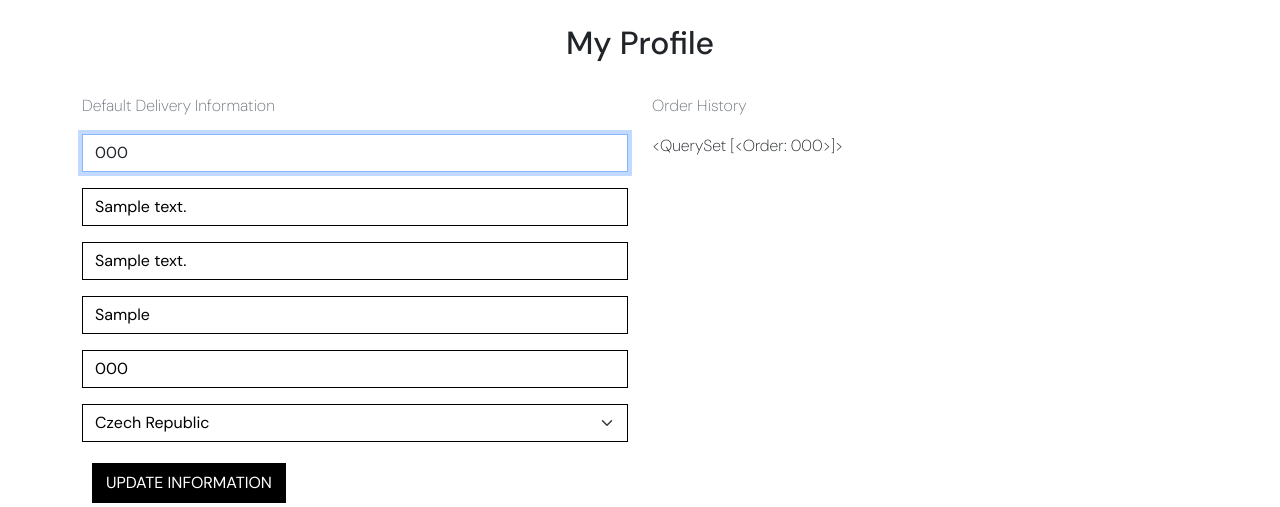
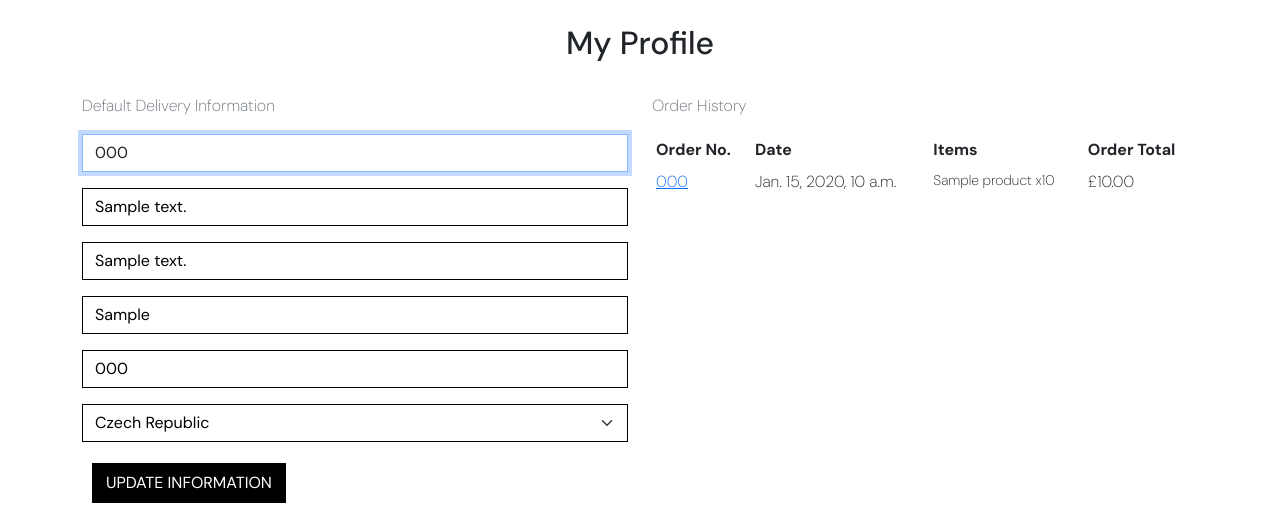
Before and after one commit to j-mlo/syne_candles, a Django app: page /profile/ in a window 1280 px wide. Shown: the part 153-660 px from the top of the page. Run offline with Django 5.2, Linux system fonts and the light colour scheme; a user stored in the database is signed in; tables that the repository leaves empty hold one stand-in row (values such as "Sample post"); some libraries are stand-ins or nearby versions; some web fonts are replaced.

Commit message:
Update profile and checkout views to include UserProfileForm and order history

```diff
--- a/profiles/static/profiles/css/profile.css
+++ b/profiles/static/profiles/css/profile.css
@@ -15,3 +15,8 @@
 #id_default_country option:first-child {
     color: #7C4D3C;
 }
+
+.order-history {
+    max-height: 416px;
+    overflow-y: auto;
+}
--- a/profiles/templates/profiles/profile.html
+++ b/profiles/templates/profiles/profile.html
@@ -15,6 +15,7 @@
     </div>
 
     <div class="row">
+        <!-- Default Delivery -->
         <div class="col-12 col-lg-6">
             <p class="text-muted">Default Delivery Information</p>
             <form method="POST" action="{% url 'profile' %}" class="mt-3" id="profile-update-form">
@@ -23,9 +24,45 @@
                 <button class="btn btn-black float-right">Update Information</button>
             </form>
         </div>
+
+        <!-- Order History -->
         <div class="col-12 col-lg-6">
             <p class="text-muted">Order History</p>
-            {{ orders }}
+            <div class="order-history table-responsive">
+                <table class="table table-sm table-borderless">
+                    <thead>
+                        <tr>
+                            <th>Order No.</th>
+                            <th>Date</th>
+                            <th>Items</th>
+                            <th>Order Total</th>
+                        </tr>
+                    </thead>
+                    <tbody>
+                        {% for order in orders %}
+                            <tr>
+                                <td>
+                                    <a href="{% url 'order_history' order.order_number %}"
+                                    title="{{ order.order_number }}">
+                                        {{ order.order_number|truncatechars:6 }}
+                                    </a>
+                                </td>
+                                <td>{{ order.date }}</td>
+                                <td>
+                                    <ul class="list-unstyled">
+                                        {% for item in order.lineitems.all %}
+                                            <li class="small">
+                                                {{ item.product.name }} x{{ item.quantity }}
+                                            </li>
+                                        {% endfor %}
+                                    </ul>
+                                </td>
+                                <td>£{{ order.grand_total }}</td>
+                            </tr>
+                        {% endfor %}
+                    </tbody>
+                </table>
+            </div>
         </div>
     </div>
 </div>
--- a/profiles/urls.py
+++ b/profiles/urls.py
@@ -3,4 +3,5 @@ from . import views
 
 urlpatterns = [
     path('', views.profile, name='profile'),
+    path('order_history/<order_number>', views.order_history, name='order_history'),
 ]
--- a/profiles/views.py
+++ b/profiles/views.py
@@ -3,6 +3,8 @@ from django.contrib import messages
 
 from .models import UserProfile
 from .forms import UserProfileForm
+
+from checkout.models import Order
 
 # Create your views here.
 
@@ -27,3 +29,22 @@ def profile(request):
     }
 
     return render(request, template, context)
+
+
+def order_history(request, order_number):
+    """ Renders user's order history in a table """
+
+    order = get_object_or_404(Order, order_number=order_number)
+
+    messages.info(request, (
+        f'This is a past confirmation for the order number {order_number}.'
+        'A confirmation email was sent on the order date.'
+    ))
+
+    template = 'checkout/checkout_success.html'
+    context = {
+        'order': order,
+        'from_profile': True
+    }
+
+    return render(request, template, context)
```
Also changed, not shown: checkout/templates/checkout/checkout_success.html (+5 -3 lines), checkout/views.py (+42 -1 lines).
